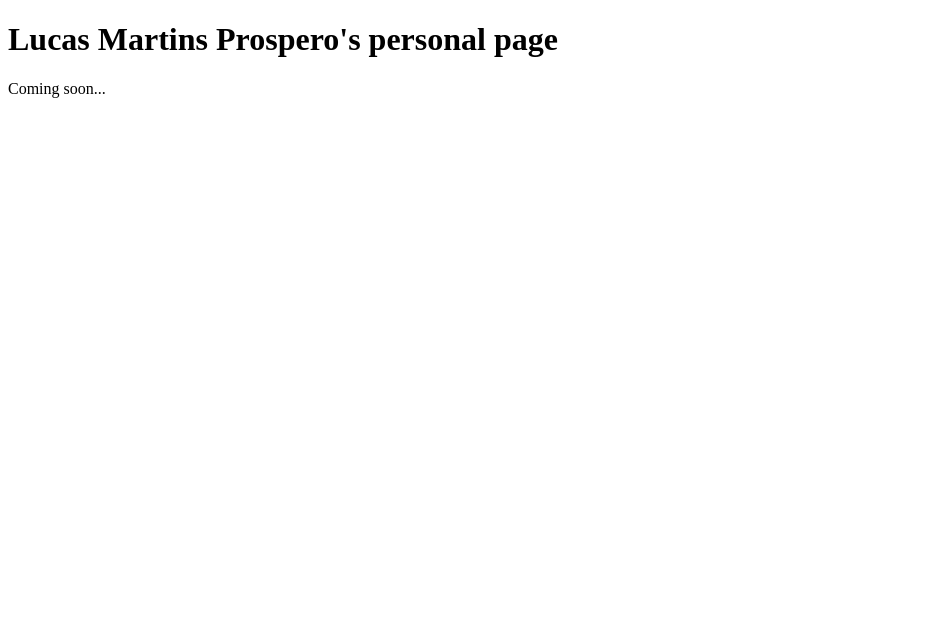
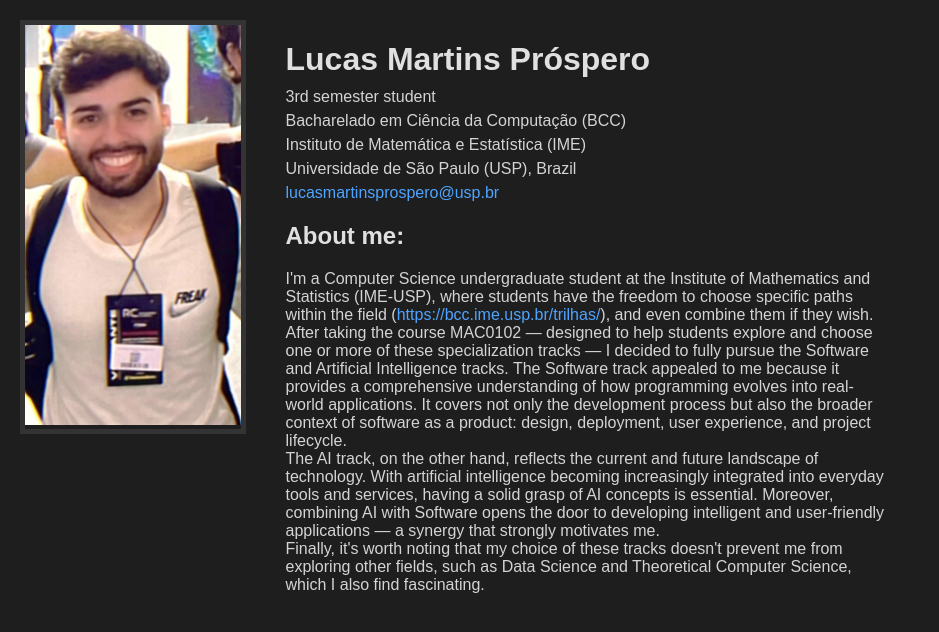
Before and after one commit to LuMaPro/lumapro.github.io, a plain HTML site: page index.html in a window 1280 px wide. Shown: the whole page, without its empty margins (0-939 px from the left). Drawn offline with Linux system fonts and the light colour scheme.

Commit message:
User's information

```diff
--- a/index.html
+++ b/index.html
@@ -1,7 +1,72 @@
 <!DOCTYPE html>
-<html>
+<html lang="pt-BR">
+<head>
+  <meta charset="UTF-8">
+  <title>Perfil - Lucas Martins Próspero</title>
+  <style>
+    body {
+      margin: 0;
+      font-family: Arial, sans-serif;
+      background-color: #1e1e1e;
+      color: #d4d4d4;
+    }
+    .container {
+      display: flex;
+      align-items: flex-start;
+      padding: 20px;
+    }
+    .photo {
+      flex-shrink: 0;
+      border: 5px solid #333;
+    }
+    .photo img {
+      height: 400px;
+      width: auto;
+      object-fit: cover;
+    }
+    .info {
+      margin-left: 40px;
+      max-width: 600px;
+    }
+    .info h1 {
+      color: #e0e0e0;
+      margin-bottom: 10px;
+    }
+    .info p {
+      margin: 6px 0;
+    }
+    .info a {
+      color: #4fa4ff;
+      text-decoration: none;
+    }
+    .info a:hover {
+      text-decoration: underline;
+    }
+  </style>
+</head>
 <body>
-<h1>Lucas Martins Prospero's personal page</h1>
-<p>Coming soon...</p>
+  <div class="container">
+    <div class="photo">
+      <img src="image.png" alt="Lucas Martins Próspero">
+    </div>
+    <div class="info">
+      <h1>Lucas Martins Próspero</h1>
+      <p>3rd semester student</p>
+      <p>Bacharelado em Ciência da Computação (BCC)</p>
+      <p>Instituto de Matemática e Estatística (IME)</p>
+      <p>Universidade de São Paulo (USP), Brazil</p>
+      <p><a href="mailto:lucasmartinsprospero@usp.br">lucasmartinsprospero@usp.br</a></p>
+      <h2 style="margin-top: 20px; color: #e0e0e0;">About me:</h2>
+      <p>
+        I'm a Computer Science undergraduate student at the Institute of Mathematics and Statistics (IME-USP), where students have the freedom to choose specific paths within the field (<a href="https://bcc.ime.usp.br/trilhas/" target="_blank" style="color: #4fa4ff;">https://bcc.ime.usp.br/trilhas/</a>), and even combine them if they wish.<br>
+
+        After taking the course MAC0102 — designed to help students explore and choose one or more of these specialization tracks — I decided to fully pursue the Software and Artificial Intelligence tracks.
+        The Software track appealed to me because it provides a comprehensive understanding of how programming evolves into real-world applications. It covers not only the development process but also the broader context of software as a product: design, deployment, user experience, and project lifecycle.<br>
+        The AI track, on the other hand, reflects the current and future landscape of technology. With artificial intelligence becoming increasingly integrated into everyday tools and services, having a solid grasp of AI concepts is essential. Moreover, combining AI with Software opens the door to developing intelligent and user-friendly applications — a synergy that strongly motivates me.<br>
+
+        Finally, it's worth noting that my choice of these tracks doesn't prevent me from exploring other fields, such as Data Science and Theoretical Computer Science, which I also find fascinating.
+      </p>
+    </div>
+  </div>
 </body>
 </html>
```
